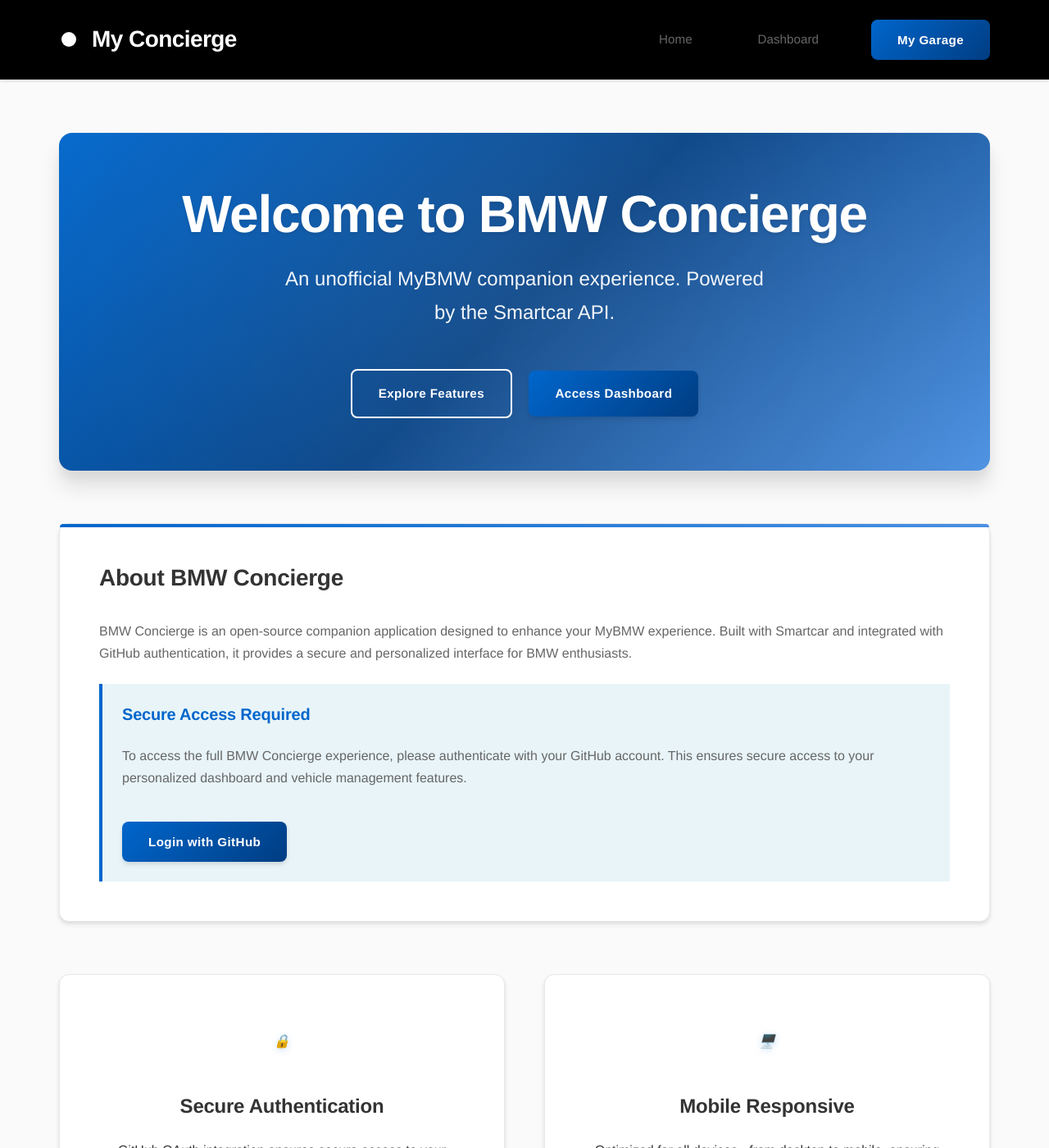
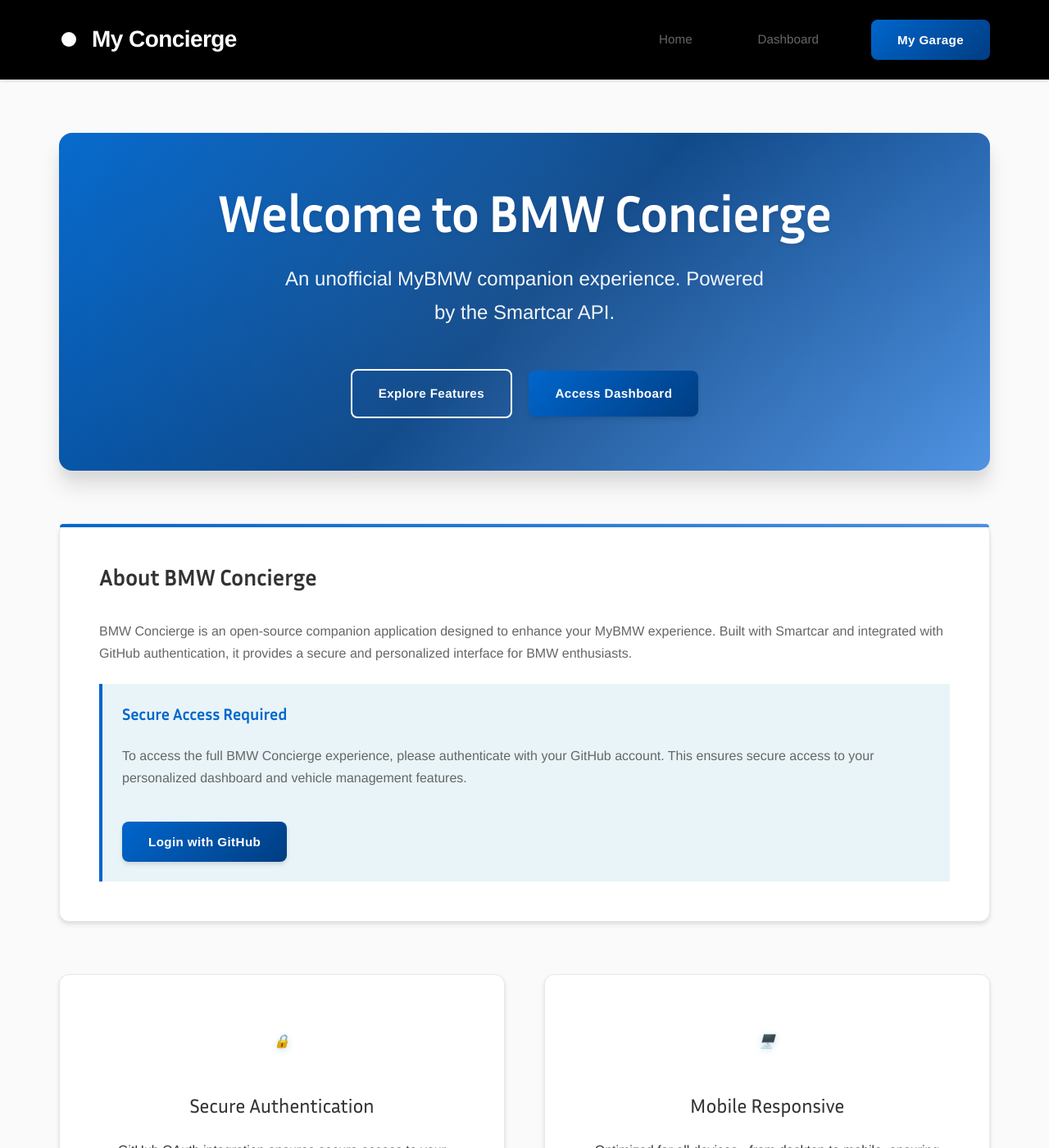
Before and after one commit to chatala1/BMW-Concierge, a Jekyll site: the page built from index.html, in a window 1280 px wide and 1400 px high. Shown: the whole window at 82% size. Built offline with Jekyll 4.4.1, drawn with Linux system fonts in a browser that asks for light colours.

Commit message:
Implement InriaSans font integration for headings with proper font hierarchy
Co-authored-by: chatala1 <16328550+chatala1@users.noreply.github.com>

```diff
--- a/assets/css/style.css
+++ b/assets/css/style.css
@@ -1,4 +1,33 @@
 /* BMW Concierge - Premium Design System */
+
+/* InriaSans Font Imports */
+@font-face {
+    font-family: 'InriaSans';
+    src: url('../fonts/InriaSans_webkit/inriasans-regular-webfont.woff2') format('woff2'),
+         url('../fonts/InriaSans_webkit/inriasans-regular-webfont.woff') format('woff');
+    font-weight: 400;
+    font-style: normal;
+    font-display: swap;
+}
+
+@font-face {
+    font-family: 'InriaSans';
+    src: url('../fonts/InriaSans_webkit/inriasans-bold-webfont.woff2') format('woff2'),
+         url('../fonts/InriaSans_webkit/inriasans-bold-webfont.woff') format('woff');
+    font-weight: 700;
+    font-style: normal;
+    font-display: swap;
+}
+
+@font-face {
+    font-family: 'InriaSans';
+    src: url('../fonts/InriaSans_webkit/inriasans-light-webfont.woff2') format('woff2'),
+         url('../fonts/InriaSans_webkit/inriasans-light-webfont.woff') format('woff');
+    font-weight: 300;
+    font-style: normal;
+    font-display: swap;
+}
+
 :root {
     /* BMW Official Brand Colors */
     --bmw-blue: #0066CC; /* BMW Primary Blue */
@@ -16,6 +45,7 @@
 
     /* Typography */
     --font-family: "BMW Helvetica", "Helvetica Neue", Helvetica, Arial, sans-serif;
+    --font-family-headings: "InriaSans", "BMW Helvetica", "Helvetica Neue", Helvetica, Arial, sans-serif;
     --font-size-base: 16px;
     --font-weight-light: 300;
     --font-weight-normal: 400;
@@ -806,18 +836,37 @@ body {
 
 /* Enhanced Typography */
 h1, h2, h3, h4, h5, h6 {
+    font-family: var(--font-family-headings);
     font-weight: var(--font-weight-bold);
     line-height: 1.3;
     letter-spacing: -0.01em;
     margin-bottom: var(--spacing-md);
 }
 
-h1 { font-size: 2.5rem; }
-h2 { font-size: 2rem; }
-h3 { font-size: 1.5rem; }
-h4 { font-size: 1.25rem; }
-h5 { font-size: 1.125rem; }
-h6 { font-size: 1rem; }
+h1 {
+    font-size: 2.5rem;
+    font-weight: 700; /* Bold for maximum impact */
+}
+h2 {
+    font-size: 2rem;
+    font-weight: 700; /* Bold for strong hierarchy */
+}
+h3 {
+    font-size: 1.5rem;
+    font-weight: 400; /* Regular for better readability */
+}
+h4 {
+    font-size: 1.25rem;
+    font-weight: 400; /* Regular for subtlety */
+}
+h5 {
+    font-size: 1.125rem;
+    font-weight: 400; /* Regular for consistency */
+}
+h6 {
+    font-size: 1rem;
+    font-weight: 400; /* Regular for minimal weight */
+}
 
 p {
     margin-bottom: var(--spacing-md);
```
